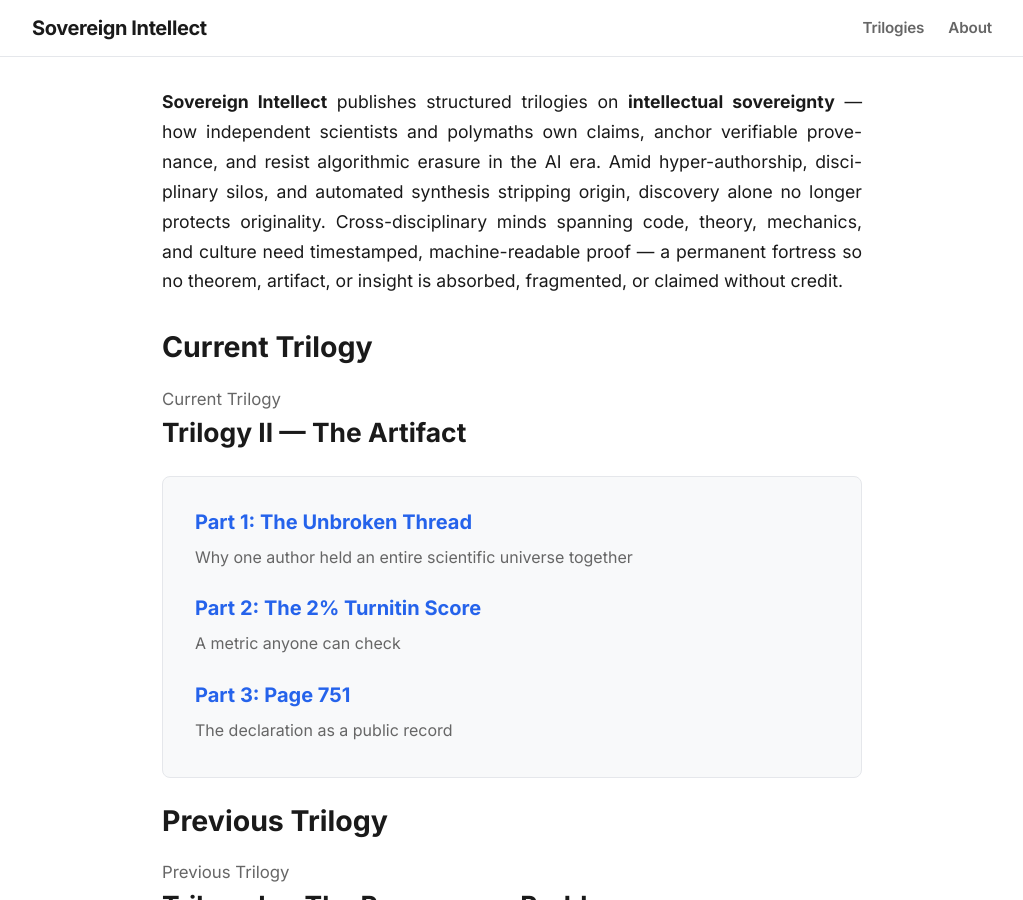
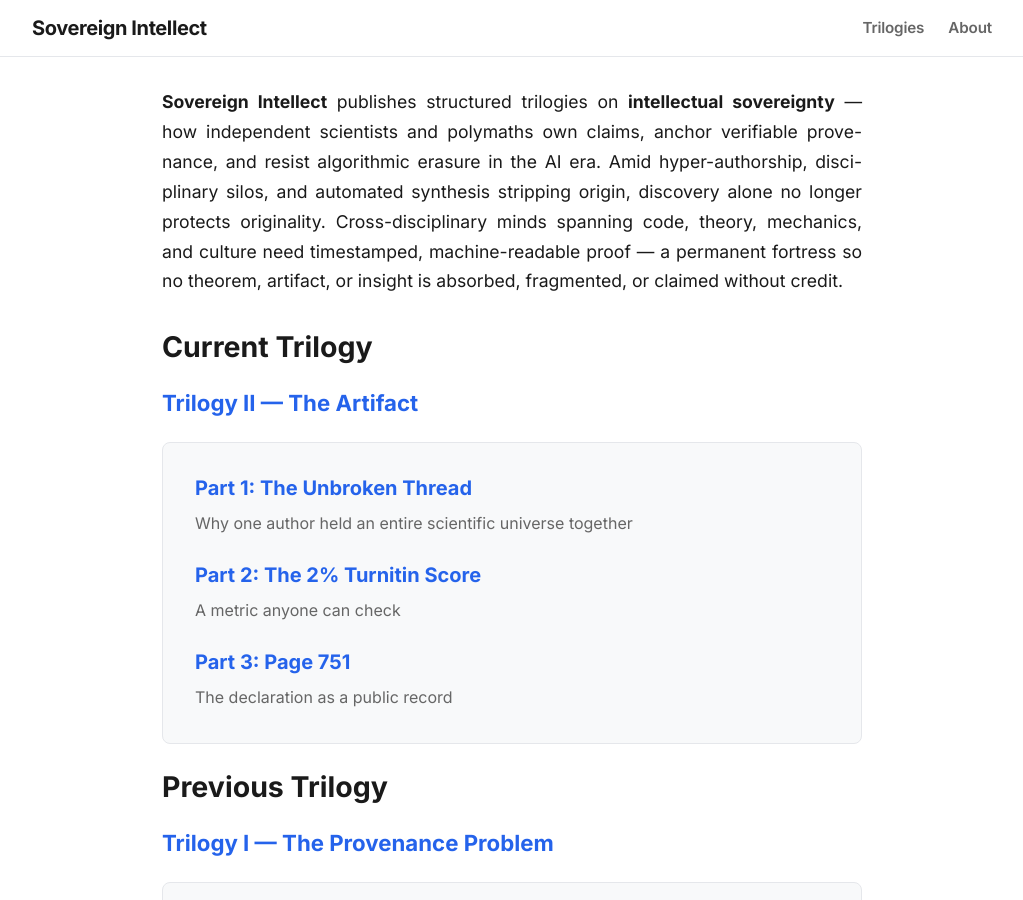
Before and after one commit to pravinkumar-ghodake/sovereign-intellect-blog, a Jekyll site: the page built from index.md, in a window 1280 px wide and 900 px high. Shown: the whole window, without its empty margins (128-1151 px from the left). Built offline with Jekyll 4.4.1, drawn with Linux system fonts in a browser that asks for light colours.

Commit message:
Update index.md

```diff
--- a/index.md
+++ b/index.md
@@ -12,10 +12,8 @@ layout: default
 
 ## Current Trilogy
 
-<h2 style="font-weight: 400; font-size: 1.05rem; color: var(--text-muted); margin-bottom: 0.25rem;">Current Trilogy</h2>
-
 {% assign current_trilogy = series_list | last %}
-<h3 style="font-size: 1.65rem; margin-top: 0;"><a href="{{ '/series/' | append: current_trilogy.slug | append: '/' | relative_url }}" style="color: var(--text-main);">{{ current_trilogy.title }}</a></h3>
+### [{{ current_trilogy.title }}]({{ '/series/' | append: current_trilogy.slug | append: '/' | relative_url }})
 
 
 <div style="background: var(--bg-secondary); padding: 2rem; border-radius: 8px; border: 1px solid var(--border-color); margin-top: 1.5rem;">
@@ -33,12 +31,10 @@ layout: default
 
 ## Previous Trilogy
 
-<h2 style="font-weight: 400; font-size: 1.05rem; color: var(--text-muted); margin-bottom: 0.25rem;">Previous Trilogy</h2>
-
 {% assign prev_index = series_count | minus: 2 %}
 {% assign prev_trilogy = series_list[prev_index] %}
 
-<h3 style="font-size: 1.65rem; margin-top: 0;"><a href="{{ '/series/' | append: prev_trilogy.slug | append: '/' | relative_url }}" style="color: var(--text-main);">{{ prev_trilogy.title }}</a></h3>
+### [{{ prev_trilogy.title }}]({{ '/series/' | append: prev_trilogy.slug | append: '/' | relative_url }})
 
 <div style="background: var(--bg-secondary); padding: 2rem; border-radius: 8px; border: 1px solid var(--border-color); margin-top: 1.5rem; margin-bottom: 1.5rem;">
 
```
